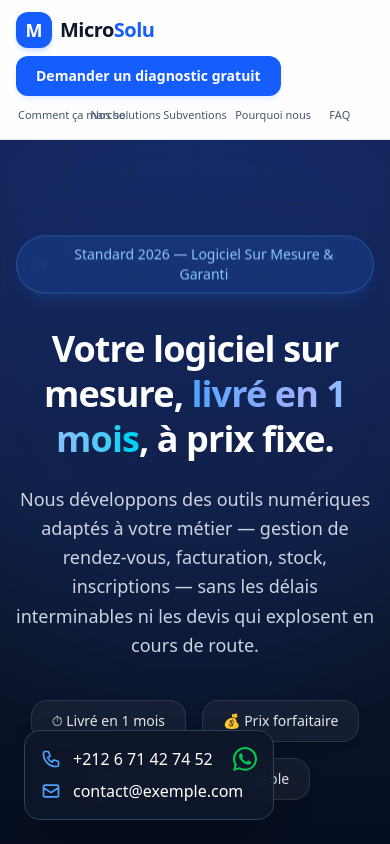
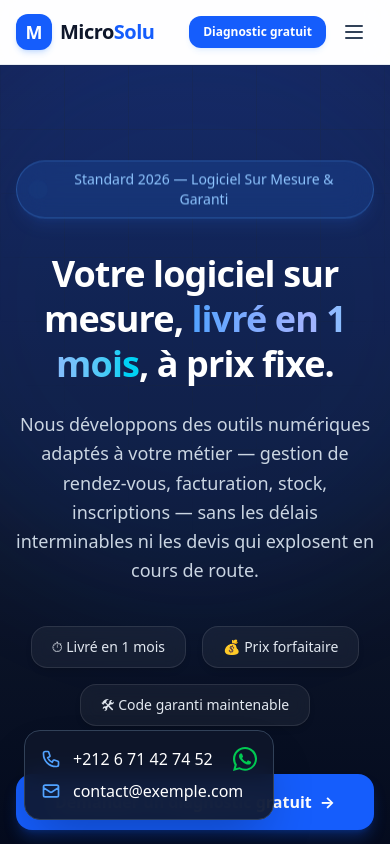
Before and after one commit to amarkarimmed-art/Micro-Solu, a Next.js app in the folder frontend/: page / in a window 390 px wide. Shown: the top 844 px of the page. Built offline with nearby package versions, Linux system fonts and the light colour scheme.

Commit message:
fix: replace mobile nav grid with hamburger drawer to prevent link overlap

```diff
--- a/frontend/src/components/layout/Header.tsx
+++ b/frontend/src/components/layout/Header.tsx
@@ -1,9 +1,23 @@
+"use client";
+
+import { useState } from "react";
 import Link from "next/link";
 
 export function Header() {
+  const [isMenuOpen, setIsMenuOpen] = useState(false);
+
+  const navLinks = [
+    { href: "#comment-ca-marche", label: "Comment ça marche" },
+    { href: "#nos-solutions", label: "Nos solutions" },
+    { href: "#subventions", label: "Subventions" },
+    { href: "#pourquoi-nous", label: "Pourquoi nous" },
+    { href: "#faq", label: "FAQ" },
+  ];
+
   return (
     <header className="sticky top-0 z-50 bg-white/80 backdrop-blur-md border-b border-slate-200/80 transition-all duration-300">
-      <div className="max-w-7xl mx-auto px-4 sm:px-6 lg:px-8 flex flex-wrap items-center justify-between gap-y-2 py-3 sm:py-0 sm:h-16">
+      <div className="max-w-7xl mx-auto px-4 sm:px-6 lg:px-8 flex items-center justify-between h-16">
+        {/* Logo */}
         <Link href="/" className="flex items-center gap-2 group">
           <div className="w-9 h-9 rounded-xl bg-blue-600 text-white flex items-center justify-center font-bold text-lg shadow-md shadow-blue-500/20 transform transition-all duration-300 group-hover:scale-110 group-hover:rotate-3 group-active:scale-95">
             M
@@ -12,35 +26,74 @@ export function Header() {
             Micro<span className="text-blue-600 transition-colors duration-300 group-hover:text-blue-500">Solu</span>
           </span>
         </Link>
-        <div className="flex items-center gap-4">
-          <Link
-            href="/demands"
-            className="relative inline-flex items-center justify-center px-5 py-2.5 rounded-xl bg-blue-600 text-white font-semibold text-sm overflow-hidden group shadow-md shadow-blue-500/10 hover:shadow-lg hover:shadow-blue-500/30 transform transition-all duration-300 hover:-translate-y-0.5 active:scale-95 whitespace-nowrap"
-          >
-            {/* Shimmer overlay */}
-            <span className="absolute inset-0 w-full h-full bg-gradient-to-r from-transparent via-white/25 to-transparent -translate-x-full group-hover:animate-[shimmer_1.5s_infinite]" />
-            <span className="relative">Demander un diagnostic gratuit</span>
-          </Link>
-        </div>
-        <nav className="w-full sm:w-auto grid grid-cols-5 gap-1 sm:flex sm:items-center sm:justify-end sm:gap-6 text-xs sm:text-sm font-medium text-slate-600 order-last sm:order-none">
-          {[
-            { href: "#comment-ca-marche", label: "Comment ça marche" },
-            { href: "#nos-solutions", label: "Nos solutions" },
-            { href: "#subventions", label: "Subventions" },
-            { href: "#pourquoi-nous", label: "Pourquoi nous" },
-            { href: "#faq", label: "FAQ" },
-          ].map((link, i) => (
+
+        {/* Desktop Navigation */}
+        <nav className="hidden md:flex items-center gap-6 text-sm font-medium text-slate-600">
+          {navLinks.map((link, i) => (
             <Link
               key={i}
               href={link.href}
-              className="relative py-1 text-center whitespace-nowrap text-[11px] sm:text-sm hover:text-blue-600 transition-colors duration-200 group px-0.5"
+              className="relative py-1 text-slate-600 hover:text-blue-600 transition-colors duration-200 group"
             >
               {link.label}
               <span className="absolute bottom-0 left-0 w-0 h-0.5 bg-blue-600 transition-all duration-300 group-hover:w-full" />
             </Link>
           ))}
         </nav>
+
+        {/* CTA & Mobile Menu Toggle */}
+        <div className="flex items-center gap-2 sm:gap-3">
+          <Link
+            href="/demands"
+            className="relative inline-flex items-center justify-center px-3.5 sm:px-5 py-2 sm:py-2.5 rounded-xl bg-blue-600 text-white font-semibold text-xs sm:text-sm overflow-hidden group shadow-md shadow-blue-500/10 hover:shadow-lg hover:shadow-blue-500/30 transform transition-all duration-300 hover:-translate-y-0.5 active:scale-95 whitespace-nowrap"
+          >
+            {/* Shimmer overlay */}
+            <span className="absolute inset-0 w-full h-full bg-gradient-to-r from-transparent via-white/25 to-transparent -translate-x-full group-hover:animate-[shimmer_1.5s_infinite]" />
+            <span className="relative">
+              <span className="hidden sm:inline">Demander un diagnostic gratuit</span>
+              <span className="sm:hidden">Diagnostic gratuit</span>
+            </span>
+          </Link>
+
+          {/* Mobile Hamburger Button */}
+          <button
+            onClick={() => setIsMenuOpen(!isMenuOpen)}
+            type="button"
+            className="md:hidden p-2 rounded-xl text-slate-700 hover:text-blue-600 hover:bg-slate-100 transition-colors focus:outline-none focus:ring-2 focus:ring-blue-500/20"
+            aria-expanded={isMenuOpen}
+            aria-label="Toggle navigation menu"
+          >
+            {isMenuOpen ? (
+              <svg className="w-6 h-6" fill="none" stroke="currentColor" viewBox="0 0 24 24">
+                <path strokeLinecap="round" strokeLinejoin="round" strokeWidth={2} d="M6 18L18 6M6 6l12 12" />
+              </svg>
+            ) : (
+              <svg className="w-6 h-6" fill="none" stroke="currentColor" viewBox="0 0 24 24">
+                <path strokeLinecap="round" strokeLinejoin="round" strokeWidth={2} d="M4 6h16M4 12h16M4 18h16" />
+              </svg>
+            )}
+          </button>
+        </div>
       </div>
+
+      {/* Mobile Drawer Menu */}
+      {isMenuOpen && (
+        <div className="md:hidden bg-white/95 backdrop-blur-lg border-b border-slate-200/80 px-4 pt-2 pb-5 space-y-1 shadow-xl">
+          {navLinks.map((link, i) => (
+            <Link
+              key={i}
+              href={link.href}
+              onClick={() => setIsMenuOpen(false)}
+              className="flex items-center justify-between px-4 py-3 rounded-xl text-slate-700 hover:text-blue-600 hover:bg-blue-50/60 font-medium text-sm transition-all duration-200"
+            >
+              <span>{link.label}</span>
+              <svg className="w-4 h-4 text-slate-400 group-hover:text-blue-600" fill="none" stroke="currentColor" viewBox="0 0 24 24">
+                <path strokeLinecap="round" strokeLinejoin="round" strokeWidth={2} d="M9 5l7 7-7 7" />
+              </svg>
+            </Link>
+          ))}
+        </div>
+      )}
     </header>
   );
 }
```
